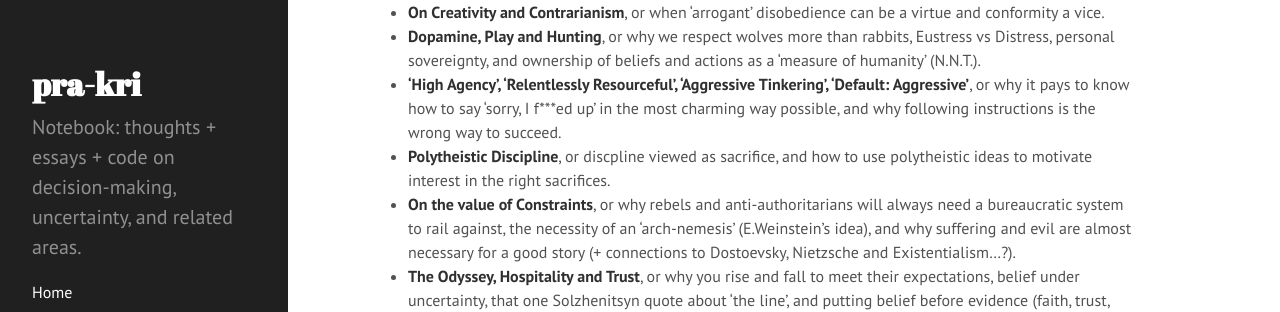
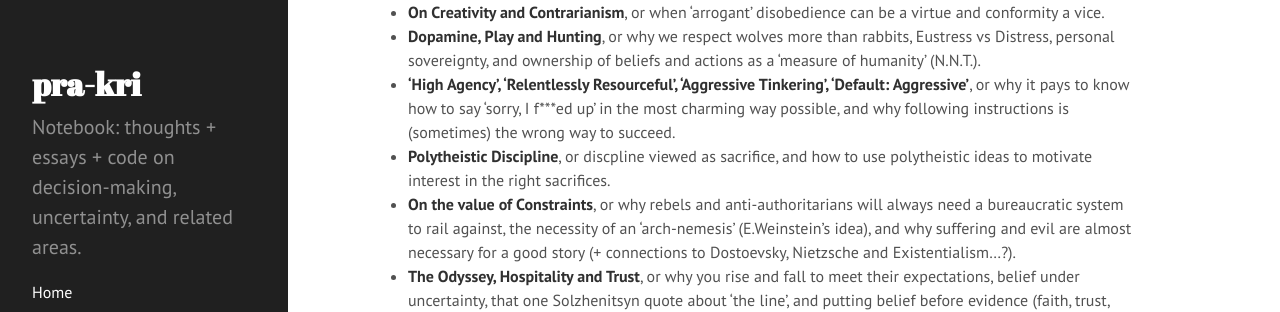
Before and after one commit to pra-kri/pra-kri.github.io, a Jekyll site: the page built from essay_threads.md, in a window 1280 px wide and 900 px high, scrolled down 686 px. Shown: the part 186-498 px from the top of the window. Built offline with Jekyll 4.4.1, drawn with Linux system fonts in a browser that asks for light colours.

Commit message:
Update essay_threads.md

```diff
--- a/essay_threads.md
+++ b/essay_threads.md
@@ -16,7 +16,7 @@ Mostly the topics revolve around applied ethics and philosophy: stuff that'll he
 * **One Act of Creation**, or why you should 'make before you manage'(T.Ferriss) on a daily scale, why you probably shouldn't 'wait until you have more experience' on a yearly scale, and path-dependent psychology.
 * **On Creativity and Contrarianism**, or when 'arrogant' disobedience can be a virtue and conformity a vice.
 * **Dopamine, Play and Hunting**, or why we respect wolves more than rabbits, Eustress vs Distress, personal sovereignty, and ownership of beliefs and actions as a 'measure of humanity' (N.N.T.).
-* **'High Agency', 'Relentlessly Resourceful', 'Aggressive Tinkering', 'Default: Aggressive'**, or why it pays to know how to say 'sorry, I f\*\*\*ed up' in the most charming way possible, and why following instructions is the wrong way to succeed.
+* **'High Agency', 'Relentlessly Resourceful', 'Aggressive Tinkering', 'Default: Aggressive'**, or why it pays to know how to say 'sorry, I f\*\*\*ed up' in the most charming way possible, and why following instructions is (sometimes) the wrong way to succeed.
 * **Polytheistic Discipline**, or discpline viewed as sacrifice, and how to use polytheistic ideas to motivate interest in the right sacrifices.
 * **On the value of Constraints**, or why rebels and anti-authoritarians will always need a bureaucratic system to rail against, the necessity of an 'arch-nemesis' (E.Weinstein's idea), and why suffering and evil are almost necessary for a good story (+ connections to Dostoevsky, Nietzsche and Existentialism...?).
 * **The Odyssey, Hospitality and Trust**, or why you rise and fall to meet their expectations, belief under uncertainty, that one Solzhenitsyn quote about 'the line', and putting belief before evidence (faith, trust, hospitality, ..etc)
```
